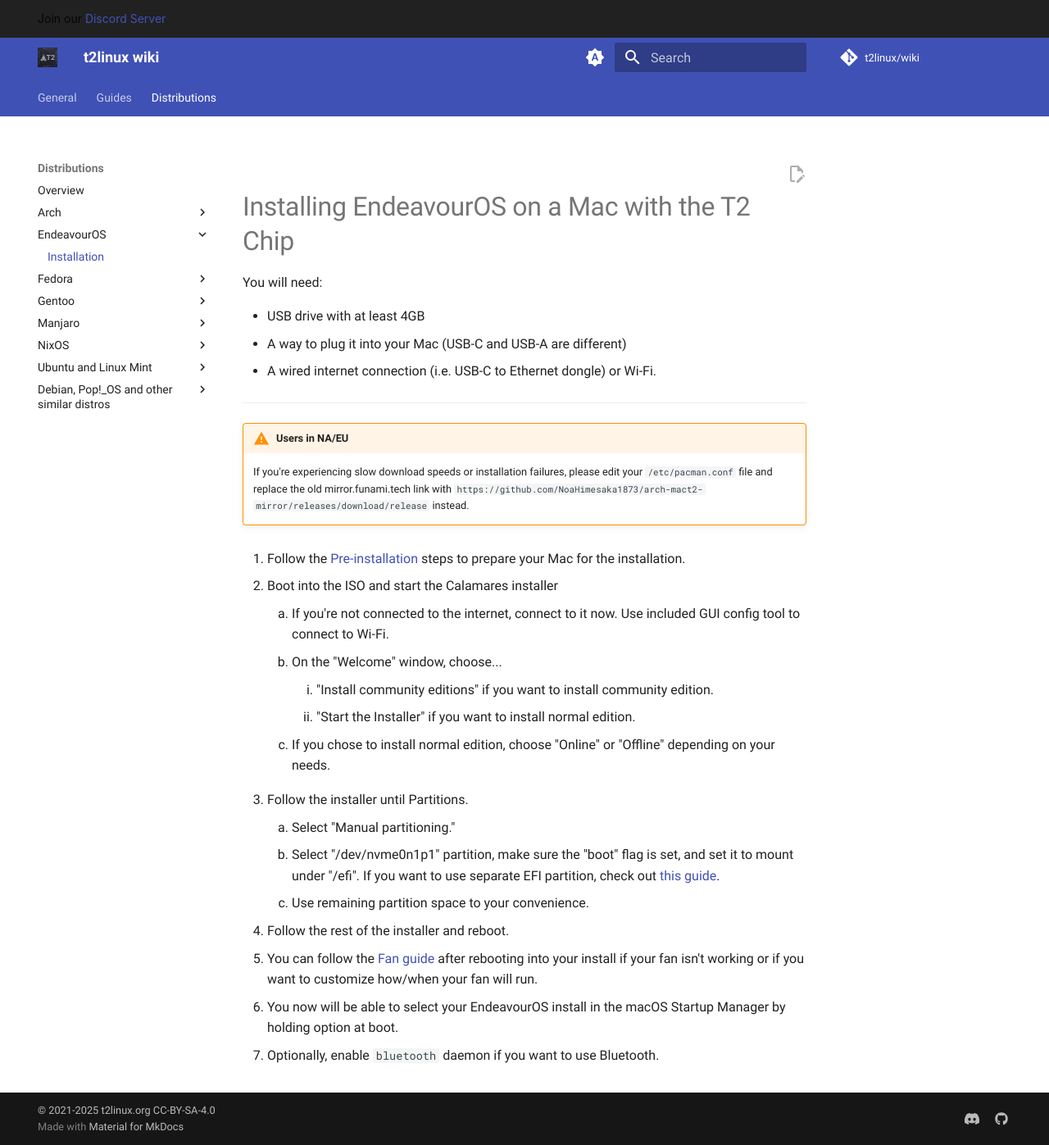
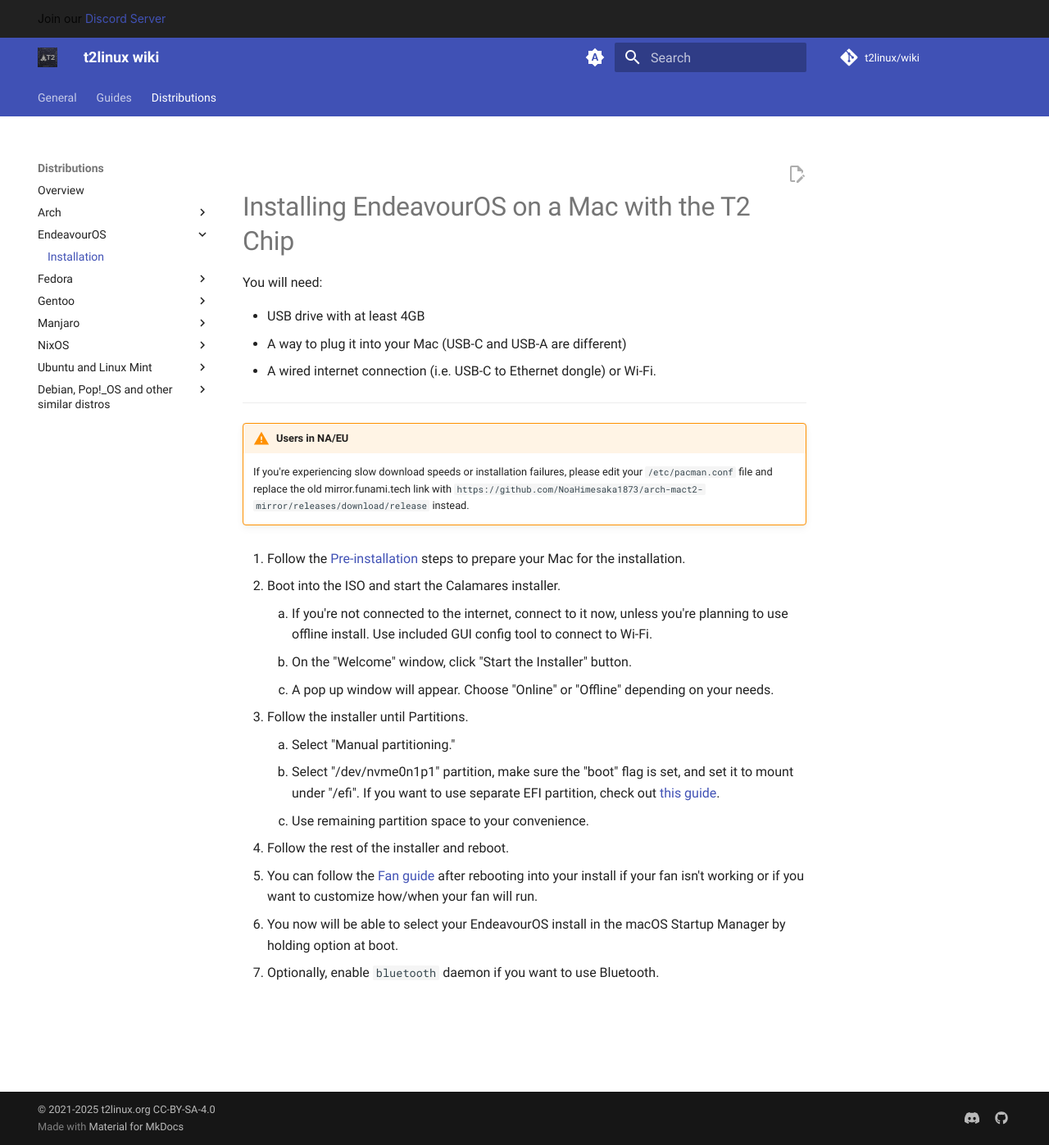
Before and after one commit to t2linux/wiki, an MkDocs documentation site: the page built from docs/distributions/endeavouros/installation.md, in a window 1280 px wide and 1397 px high. Shown: the whole window at 82% size. Built offline with MkDocs 1.6.1 and Material for MkDocs 9.7.7, drawn with Linux system fonts in a browser that asks for light colours; comment, search, counter and statistics services are not loaded.

Commit message:
feat: remove old community edition mentions

```diff
--- a/docs/distributions/endeavouros/installation.md
+++ b/docs/distributions/endeavouros/installation.md
@@ -13,15 +13,11 @@ You will need:
 
 1. Follow the [Pre-installation](https://wiki.t2linux.org/guides/preinstall) steps to prepare your Mac for the installation.
 
-2. Boot into the ISO and start the Calamares installer
+2. Boot into the ISO and start the Calamares installer.
 
-    1. If you're not connected to the internet, connect to it now. Use included GUI config tool to connect to Wi-Fi.
-    2. On the "Welcome" window, choose...
-
-        1. "Install community editions" if you want to install community edition.
-        2. "Start the Installer" if you want to install normal edition.
-
-    3. If you chose to install normal edition, choose "Online" or "Offline" depending on your needs.
+    1. If you're not connected to the internet, connect to it now, unless you're planning to use offline install. Use included GUI config tool to connect to Wi-Fi.
+    2. On the "Welcome" window, click "Start the Installer" button.
+    3. A pop up window will appear. Choose "Online" or "Offline" depending on your needs.
 
 3. Follow the installer until Partitions.
 
```
